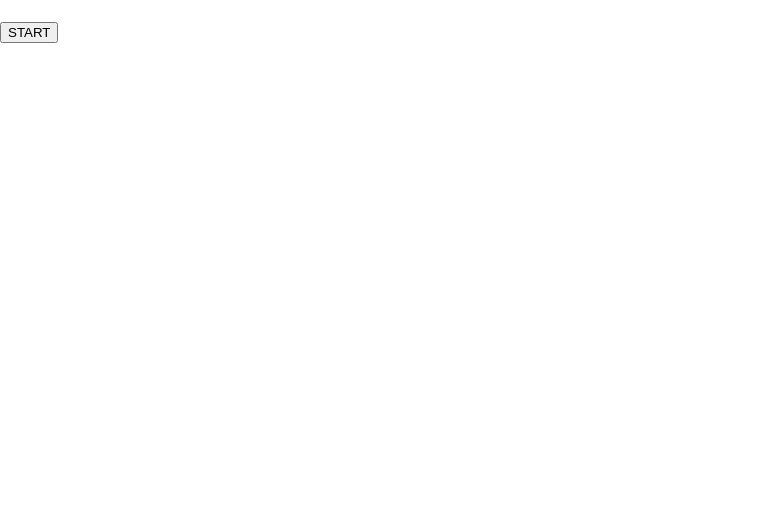
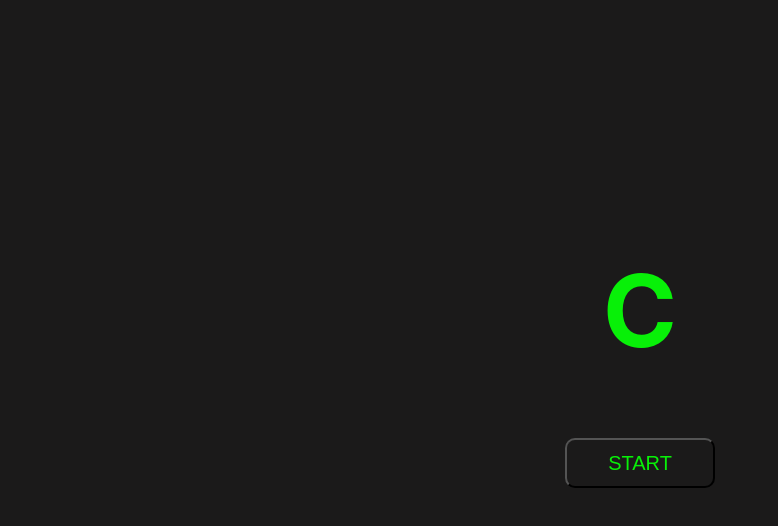
Before and after one commit to brunokian/chords-generator, a React (Create React App) app: page / in a window 1280 px wide. Shown: the top 526 px of the page, without its empty margins (0-778 px from the left). Built offline with nearby package versions, Linux system fonts and the light colour scheme.

Commit message:
css basico

```diff
--- a/src/App.css
+++ b/src/App.css
@@ -1,38 +1,29 @@
-.App {
-  text-align: center;
+* {
+  background-color: rgb(27, 26, 26);
 }
 
-.App-logo {
-  height: 40vmin;
-  pointer-events: none;
+h1 {
+  font-size: 100px;
+  margin-top: 250px;
+  color: rgb(8, 240, 8);
+  display: flex;
+  justify-content: center;
 }
 
-@media (prefers-reduced-motion: no-preference) {
-  .App-logo {
-    animation: App-logo-spin infinite 20s linear;
-  }
+button {
+  display: flex;
+  margin-left: auto;
+  margin-right: auto;
+  width: 150px;
+  height: 50px;
+  justify-content: center;
+  align-items: center;
+  text-align: center;
+  color: rgb(8, 240, 8);
+  font-size: 20px;
+  border-radius: 10px;
 }
 
-.App-header {
-  background-color: #282c34;
-  min-height: 100vh;
-  display: flex;
-  flex-direction: column;
-  align-items: center;
-  justify-content: center;
-  font-size: calc(10px + 2vmin);
-  color: white;
+button:hover {
+  cursor: pointer;
 }
-
-.App-link {
-  color: #61dafb;
-}
-
-@keyframes App-logo-spin {
-  from {
-    transform: rotate(0deg);
-  }
-  to {
-    transform: rotate(360deg);
-  }
-}
--- a/src/App.js
+++ b/src/App.js
@@ -3,7 +3,7 @@ import './App.css';
 import chordsList from './Datas';
 
 function App() {
-  const [chord, setChord] = useState('')
+  const [chord, setChord] = useState('C')
   const [hasStarted, setHasStarted] = useState(false)
   const [intervalId, setIntervalId] = useState(null)
 
@@ -31,7 +31,6 @@ function App() {
       }, 1000)
       setIntervalId(id)
     }
-    return () => clearInterval(intervalId)
   }, [hasStarted])
 
   const handleClick = () => {
```
